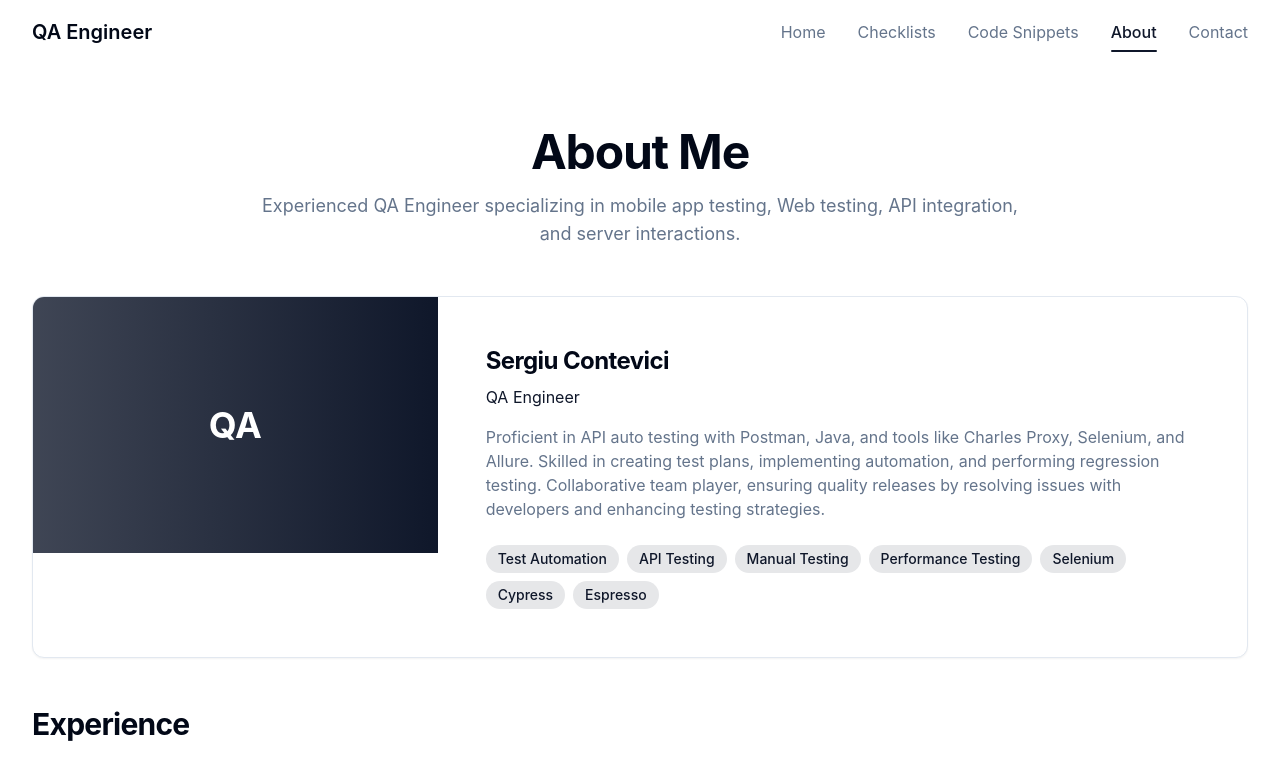
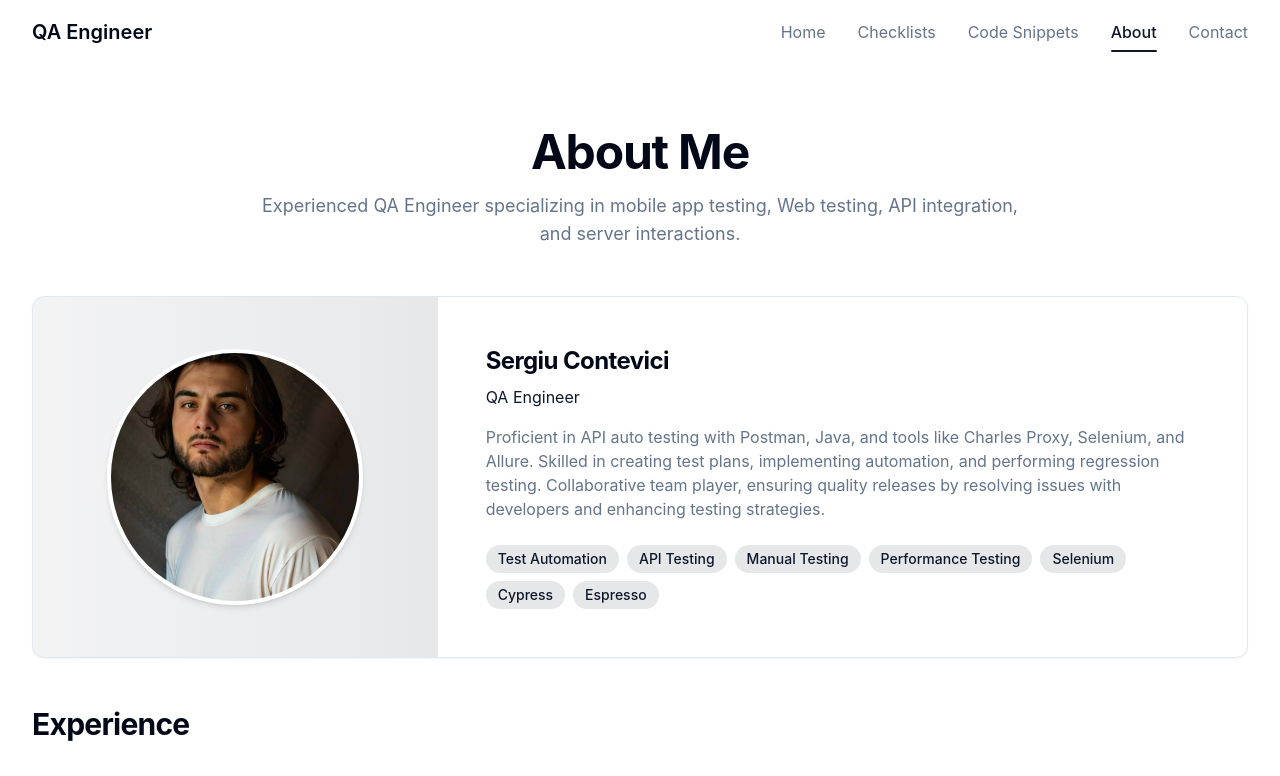
Before and after one commit to SergiuCon1/qa-journey-guide, a React (Vite) app: page /about in a window 1280 px wide. Shown: the top 776 px of the page. Built offline with nearby package versions, Linux system fonts and the light colour scheme.

Commit message:
Add photo to About page

```diff
--- a/src/pages/About.tsx
+++ b/src/pages/About.tsx
@@ -2,6 +2,7 @@
 import { motion } from 'framer-motion';
 import Layout from '../components/Layout';
 import { CheckCircle, FileCheck, Code, Shield, Book, Award } from 'lucide-react';
+import { Avatar, AvatarImage, AvatarFallback } from '../components/ui/avatar';
 
 const About = () => {
   return (
@@ -41,8 +42,12 @@ const About = () => {
           >
             <div className="md:flex">
               <div className="md:flex-shrink-0 md:w-1/3">
-                <div className="h-64 bg-gradient-to-r from-primary/80 to-primary flex items-center justify-center">
-                  <div className="text-white text-4xl font-bold">QA</div>
+                <div className="h-full flex items-center justify-center p-4 md:p-8 bg-gradient-to-r from-primary/5 to-primary/10">
+                  <img
+                    src="/lovable-uploads/f446dfc0-0383-4317-bb5f-d695befb07e3.png"
+                    alt="Sergiu Contevici"
+                    className="h-64 w-64 object-cover rounded-full border-4 border-white shadow-md"
+                  />
                 </div>
               </div>
               <div className="p-8 md:p-12">
```
Also changed, not shown: public/lovable-uploads/f446dfc0-0383-4317-bb5f-d695befb07e3.png (added).
